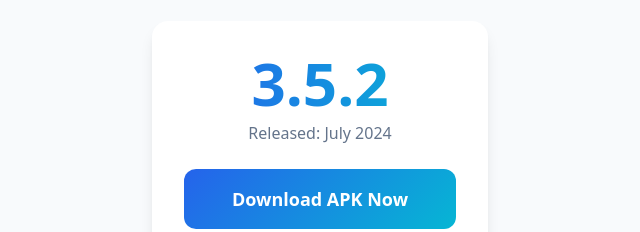
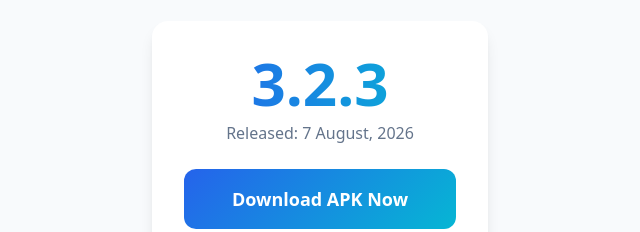
Before and after one commit to KRYZO-MINE/ggmouseproin, a plain HTML site: page download.html in a window 1280 px wide. Shown: the part 419-651 px from the top of the page, 320-960 px from the left. Drawn offline with nearby package versions, Linux system fonts and the light colour scheme; a script that the page names is missing.

```diff
--- a/download.html
+++ b/download.html
@@ -359,9 +359,9 @@
                     <div class="text-center">
                         <h2 class="text-3xl font-bold mb-6">Latest Version</h2>
                         <div class="inline-block bg-white rounded-2xl shadow-lg p-8 mb-8">
-                            <div class="text-6xl font-bold bg-gradient-to-r from-primary to-cyan bg-clip-text text-transparent mb-2">3.5.2</div>
-                            <div class="text-slate-500 mb-6">Released: July 2024</div>
-                            <a href="#" class="inline-block btn-primary px-12 py-4 rounded-xl text-white font-bold text-lg hover:scale-105 transition">
+                            <div class="text-6xl font-bold bg-gradient-to-r from-primary to-cyan bg-clip-text text-transparent mb-2">3.2.3</div>
+                            <div class="text-slate-500 mb-6">Released: 7 August, 2026</div>
+                            <a href="https://play.google.com/store/apps/details?id=com.zjx.ztezscreenshot&hl=en_IN" class="inline-block btn-primary px-12 py-4 rounded-xl text-white font-bold text-lg hover:scale-105 transition">
                                 Download APK Now
                             </a>
                         </div>
```
